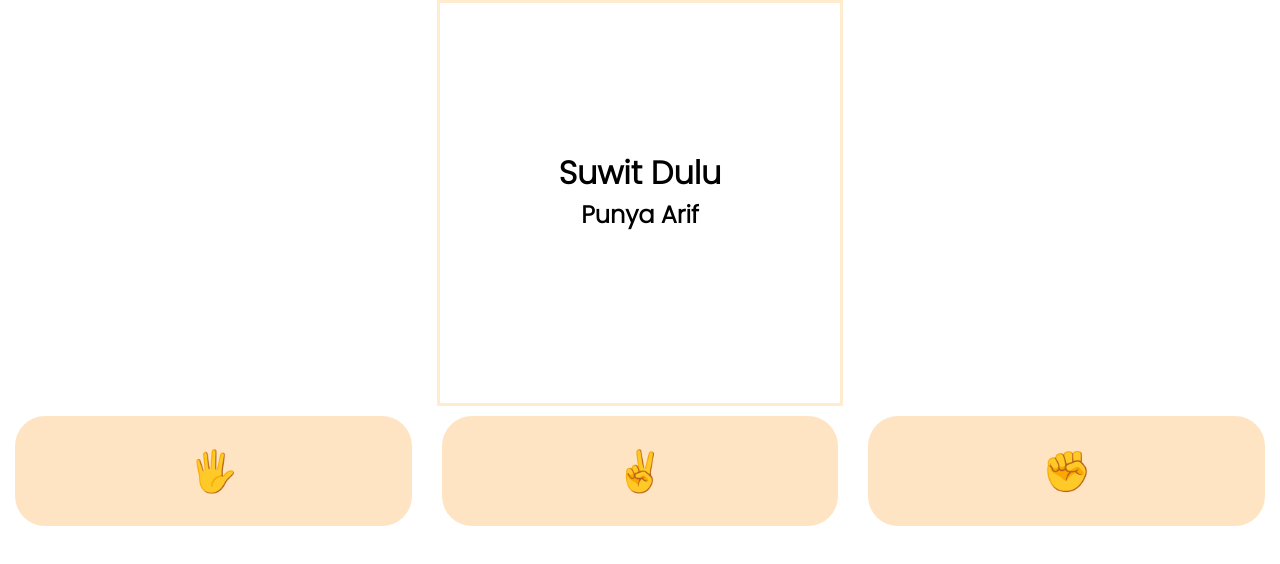
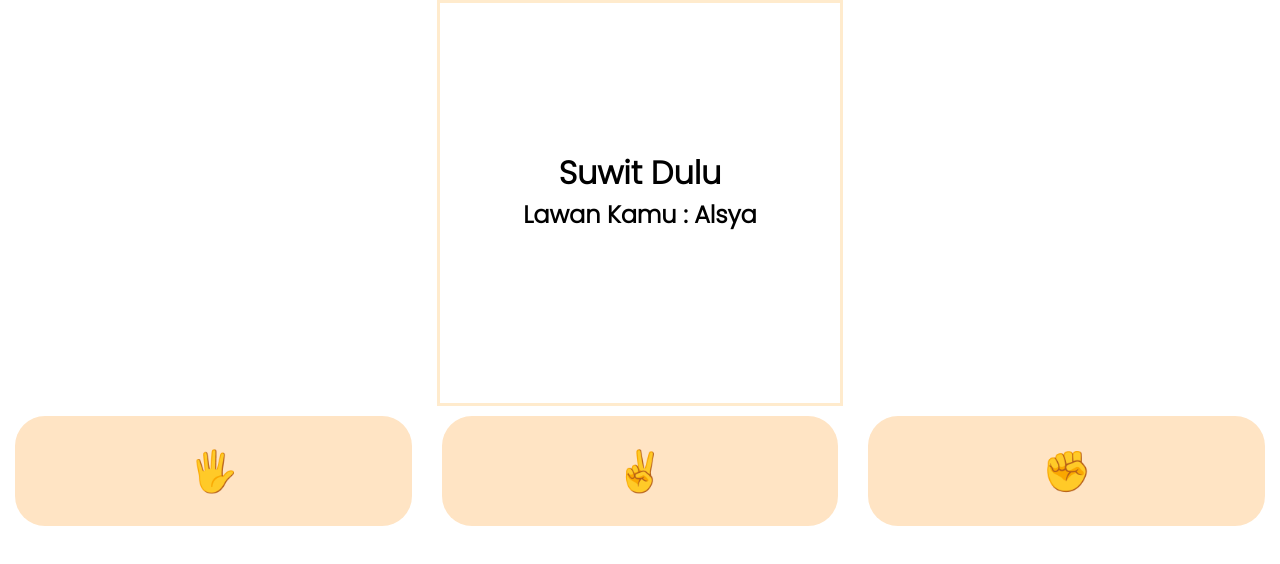
Before and after one commit to itsmebroarif/gamesuwit, a plain HTML site: page index.html in a window 1280 px wide. Drawn offline with nearby package versions, Linux system fonts and the light colour scheme.

Commit message:
Update index.html

```diff
--- a/index.html
+++ b/index.html
@@ -69,7 +69,7 @@ font-family: 'Poppins', sans-serif;
 }
 
 </style>
-    <title>Suwit Bareng Arif</title>
+    <title>Suwit Bareng Alsya</title>
 </head>
 
 <body>
@@ -78,7 +78,7 @@ font-family: 'Poppins', sans-serif;
     <div id="app">
         <div class="summary">
             <h1 class="title">Suwit Dulu</h1>
-            <h2 class="subtitle">Punya Arif</h2>
+            <h2 class="subtitle">Lawan Kamu : Alsya</h2>
             <br />
             <h1 id="inGame"></h1>
             <h3 id="result"></h3>
```
